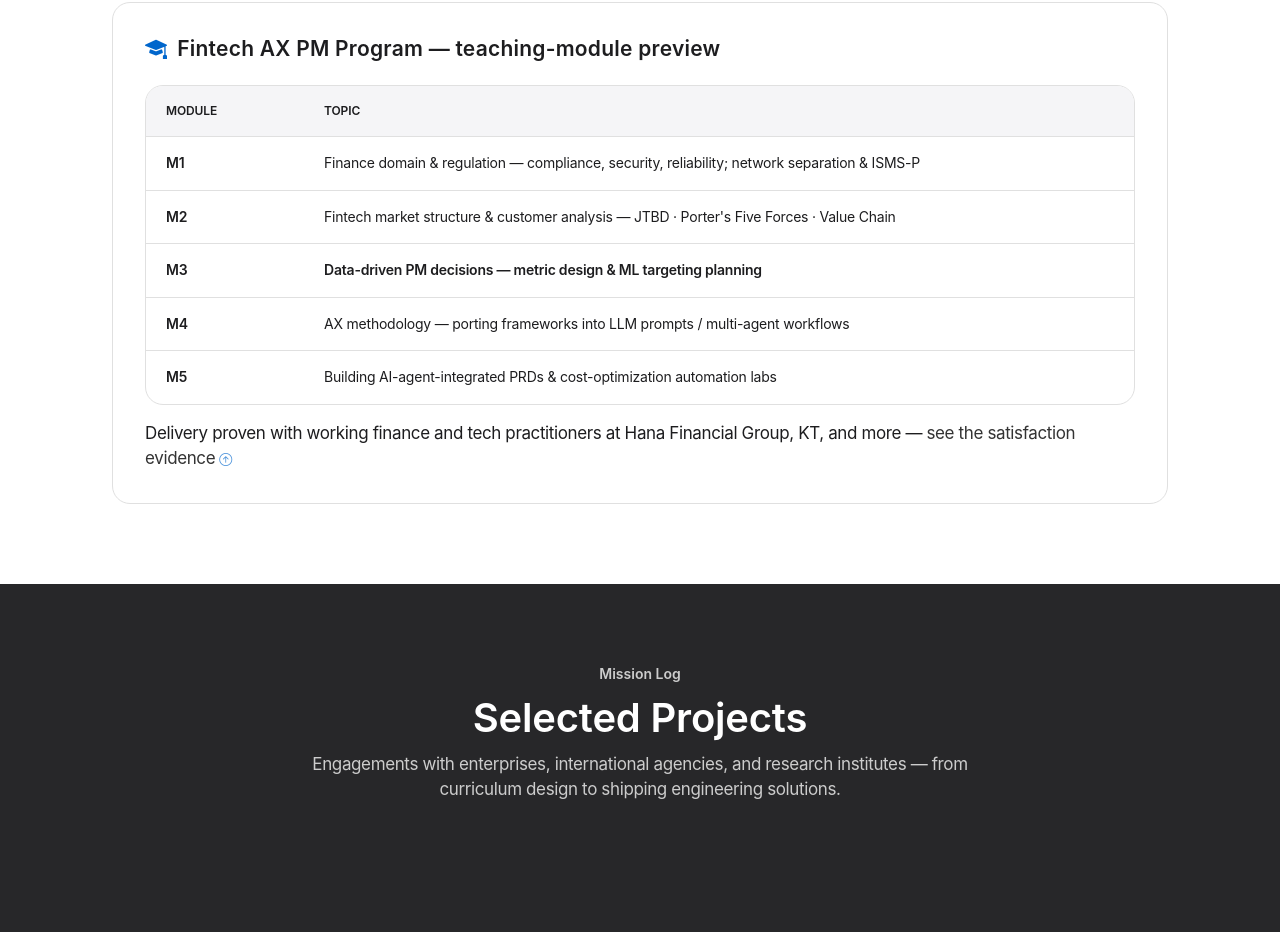
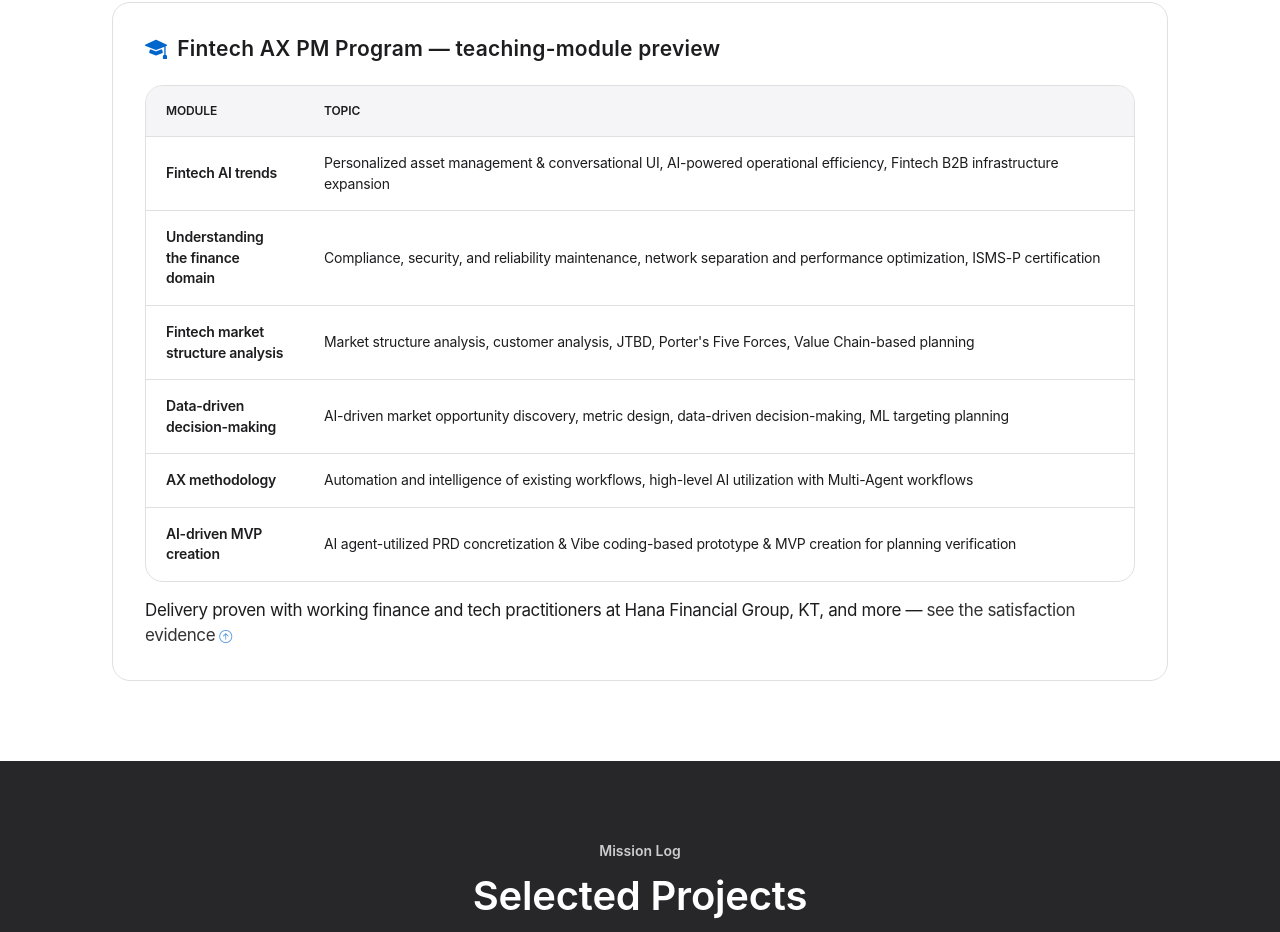
Before and after one commit to wild-mental/profile-vibe, a React (Vite) app in the folder app/: page / in a window 1280 px wide. Shown: the part 8740-9672 px from the top of the page. Built offline with nearby package versions, Linux system fonts and the light colour scheme; a web font is replaced by a local one.

Commit message:
Fintech 특화 섹션 업데이트

```diff
--- a/app/src/i18n/strings.ts
+++ b/app/src/i18n/strings.ts
@@ -400,25 +400,27 @@ export const STRINGS = {
 
     // Curriculum preview
     curriculumTitle: {
-      ko: "Fintech AX PM 양성 과정 — 강의 모듈 미리보기",
+      ko: "Fintech AX PM 양성 과정 — 핵심 노하우 영역과 교육 키워드",
       en: "Fintech AX PM Program — teaching-module preview",
     } satisfies Localized,
     curriculumHeaderModule: { ko: "모듈", en: "Module" } satisfies Localized,
     curriculumHeaderTopic: { ko: "주제", en: "Topic" } satisfies Localized,
     curriculum: {
       ko: [
-        { module: "M1", topic: "금융 도메인 & 규제 이해 — Compliance · Security · Reliability, 망분리 · ISMS-P" },
-        { module: "M2", topic: "핀테크 시장 구조 & 고객 분석 — JTBD · Porter's Five Forces · Value Chain" },
-        { module: "M3", topic: "데이터 기반 PM 의사결정 — 지표 설계 · ML 타게팅 기획", highlight: true },
-        { module: "M4", topic: "AX 기획 방법론 — 프레임워크의 LLM 프롬프트 / Multi-Agent 이식" },
-        { module: "M5", topic: "AI 에이전트 결합 PRD 작성 & 비용 최적화 자동화 실습" },
+        { module: "핀테크 AI 트렌드", topic: "초개인화 자산관리 & 대화형 UI, 초지능화 및 초자율화 기반 운영 효율화, 핀테크 B2B 인프라 사업 확장" },
+        { module: "금융 도메인 특성 이해", topic: "금융 규제 준수, 보안 및 신뢰성 유지, 망분리 및 성능 최적화, ISMS-P 인증 획득" },
+        { module: "핀테크 시장 구조 분석", topic: "시장 구조 분석, 고객 분석, JTBD, Porter's Five Forces, Value Chain 기반 기획" },
+        { module: "데이터 기반 의사결정", topic: "AI 활용 시장 기회 탐색, 메트릭 설계, 데이터 기반 의사결정, ML 타게팅 기획" },
+        { module: "AX 기획 방법론", topic: "AI 기반 기존 워크플로우의 자동화 및 지능화, Multi-Agent 워크플로우 기반의 수준높은 AI 활용" },
+        { module: "AI 활용 MVP 제작", topic: "AI 에이전트 활용 PRD 구체화 & 바이브코딩 기반 프로토타입 및 MVP 제작을 통한 기획 검증" },
       ],
       en: [
-        { module: "M1", topic: "Finance domain & regulation — compliance, security, reliability; network separation & ISMS-P" },
-        { module: "M2", topic: "Fintech market structure & customer analysis — JTBD · Porter's Five Forces · Value Chain" },
-        { module: "M3", topic: "Data-driven PM decisions — metric design & ML targeting planning", highlight: true },
-        { module: "M4", topic: "AX methodology — porting frameworks into LLM prompts / multi-agent workflows" },
-        { module: "M5", topic: "Building AI-agent-integrated PRDs & cost-optimization automation labs" },
+        { module: "Fintech AI trends", topic: "Personalized asset management & conversational UI, AI-powered operational efficiency, Fintech B2B infrastructure expansion" },
+        { module: "Understanding the finance domain", topic: "Compliance, security, and reliability maintenance, network separation and performance optimization, ISMS-P certification" },
+        { module: "Fintech market structure analysis", topic: "Market structure analysis, customer analysis, JTBD, Porter's Five Forces, Value Chain-based planning" },
+        { module: "Data-driven decision-making", topic: "AI-driven market opportunity discovery, metric design, data-driven decision-making, ML targeting planning" },
+        { module: "AX methodology", topic: "Automation and intelligence of existing workflows, high-level AI utilization with Multi-Agent workflows" },
+        { module: "AI-driven MVP creation", topic: "AI agent-utilized PRD concretization & Vibe coding-based prototype & MVP creation for planning verification" },
       ],
     } satisfies Localized<readonly { module: string; topic: string; highlight?: boolean }[]>,
     curriculumNote: {
```
